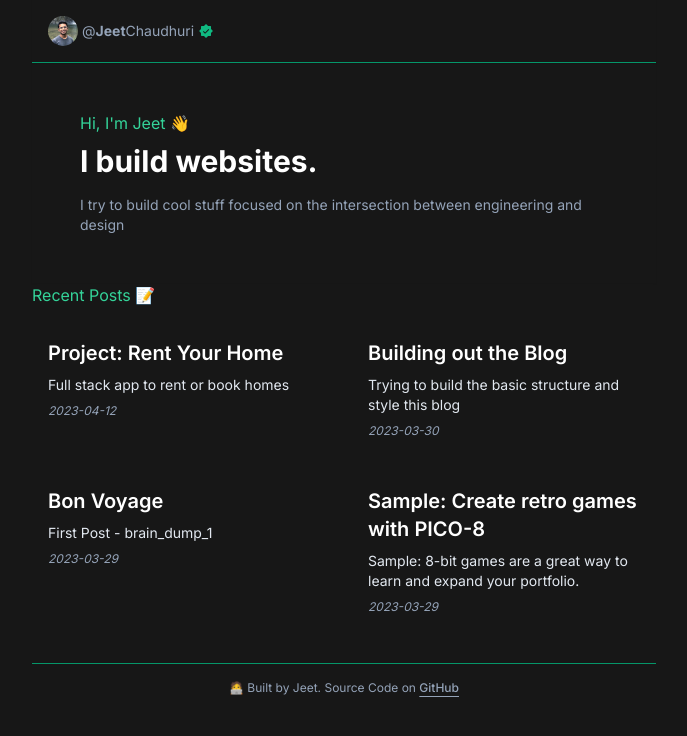
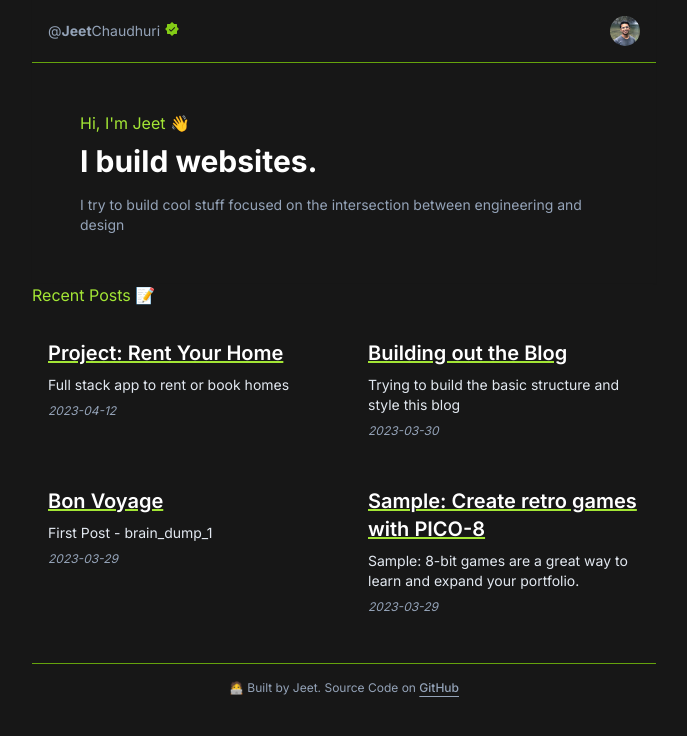
Before and after one commit to jeetch/my-blog, a Next.js app: page / in a window 1280 px wide. Shown: the top 736 px of the page, without its empty margins (296-983 px from the left). Built offline with nearby package versions, Linux system fonts and the light colour scheme.

Commit message:
changed colors

```diff
--- a/components/PostPreview.tsx
+++ b/components/PostPreview.tsx
@@ -2,9 +2,9 @@ import { PostMetadata } from "./PostMetadata";
 
 const PostPreview = (props: PostMetadata) => {
   return (
-    <div className=" hover:shadow-md cursor-pointer p-4 hover:border-l hover:border-l-emerald-500">
+    <div className=" cursor-pointer p-4  h-fit hover:scale-105 transition">
       <a href={`posts/${props.slug}`}>
-        <h4 className="text-xl font-semibold  text-white hover:underline hover:text-emerald-400 mb-2">
+        <h4 className="text-xl font-semibold hover:decoration-white text-white underline decoration-lime-400 hover:text-lime-400 mb-2">
           {props.title}
         </h4>
       </a>
--- a/src/app/layout.tsx
+++ b/src/app/layout.tsx
@@ -13,7 +13,13 @@ export default function RootLayout({
   const header = (
     <header>
       <Link href="/">
-        <div className="flex flex-row z-10 shadow-sm text-center gap-1 items-center p-4 border-b border-emerald-600 ">
+        <div className="flex justify-between z-10 shadow-sm text-center  items-center p-4 border-b border-lime-600  ">
+          <div className="flex gap-1">
+            <p className="text-slate-400 hover:underline hover:decoration-lime-400 text-sm ">
+              @<b>Jeet</b>Chaudhuri{" "}
+            </p>{" "}
+            <VscVerifiedFilled className="text-lime-500 " />
+          </div>
           <Image
             className="block rounded-full"
             height="30"
@@ -21,17 +27,13 @@ export default function RootLayout({
             alt="Avatar"
             src="/images/header.jpg"
           />{" "}
-          <p className="text-slate-400  hover:text-slate-300 text-sm ">
-            @<b>Jeet</b>Chaudhuri{" "}
-          </p>{" "}
-          <VscVerifiedFilled className="text-emerald-500 " />
         </div>
       </Link>
     </header>
   );
 
   const footer = (
-    <div className="border-t border-emerald-600 text-center p-4 text-slate-400 text-xs mt-8">
+    <div className="border-t border-lime-600 text-center p-4 text-slate-400 text-xs mt-8">
       <p>
         🧑‍💻 Built by Jeet. Source Code on{" "}
         <a
--- a/src/app/page.tsx
+++ b/src/app/page.tsx
@@ -12,8 +12,8 @@ const HomePage: FC = () => {
 
   const banner = (
     <header>
-      <div className="flex flex-col gap-2 w-full z-10 shadow-sm text-left  p-12 ">
-        <h2 className="text-md text-emerald-400 ">Hi, I'm Jeet 👋 </h2>
+      <div className="flex flex-col gap-2 w-full z-10 shadow-sm text-left  py-12 px-4 sm:px-12 ">
+        <h2 className="text-md text-lime-400 ">Hi, I'm Jeet 👋 </h2>
         <h2 className="text-3xl text-white font-bold">I build websites. </h2>
 
         <p className="text-slate-400 text-sm pt-2 ">
@@ -27,7 +27,7 @@ const HomePage: FC = () => {
   return (
     <>
       {banner}
-      <div className="text-emerald-400 mb-4"> Recent Posts 📝</div>
+      <div className="text-lime-400 mb-4"> Recent Posts 📝</div>
       <div className=" grid grid-cols-1 md:grid-cols-2 gap-4">
         {postPreviews}
       </div>
--- a/src/app/posts/[slug]/page.tsx
+++ b/src/app/posts/[slug]/page.tsx
@@ -26,7 +26,7 @@ const PostPage: FC = (props: any) => {
   return (
     <div>
       <div className="my-12 text-center">
-        <h3 className="text-3xl font-bold text-emerald-400 mb-2">
+        <h3 className="text-3xl font-bold text-lime-400 mb-2">
           {post.data.title}
         </h3>
         <p className="text-slate-300">{post.data.date}</p>
```
